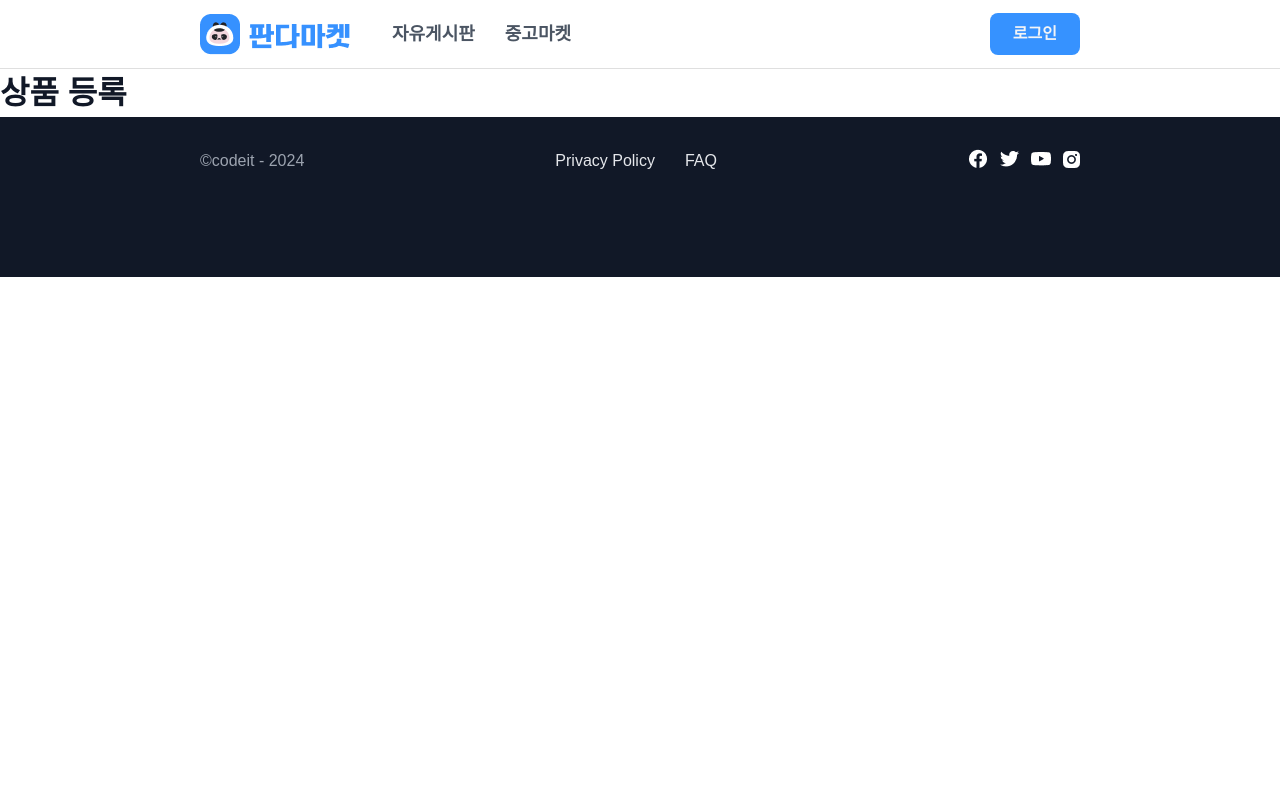
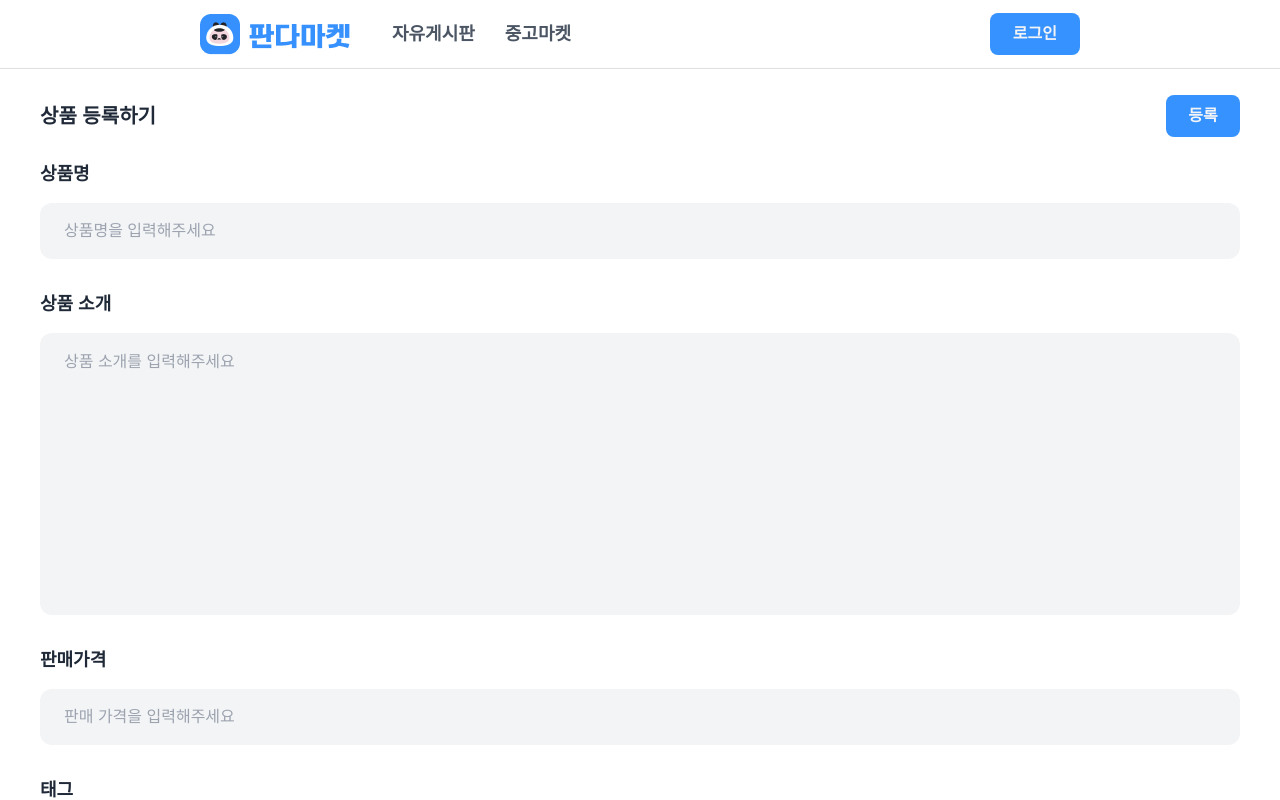
Before and after one commit to codeit-sprint-fullstack/17-sprint-mission-fe, a React (Vite) app: page /registration in a window 1280 px wide. Shown: the top 800 px of the page. Built offline with nearby package versions, Linux system fonts and the light colour scheme; no server answers; a web font is replaced by a local one.

Commit message:
feat: 상품 등록 페이지 PC 화면 구현 및 상품 등록 API 연동

```diff
--- a/src/api/products.js
+++ b/src/api/products.js
@@ -9,3 +9,8 @@ export async function getProducts({ page = 1, pageSize = 10, keyword, signal } =
   const res = await axiosInstance.get('/products', { params, signal })
   return res.data
 }
+
+export async function createProduct(body) {
+  const res = await axiosInstance.post('/products', body)
+  return res.data
+}
--- /dev/null
+++ b/src/pages/RegistrationPage.css
@@ -0,0 +1,92 @@
+.registration {
+  display: flex;
+  flex-direction: column;
+  gap: 24px;
+  max-width: 1200px;
+  margin: 26px auto 162px;
+}
+
+.registration-header {
+  display: flex;
+  align-items: center;
+  justify-content: space-between;
+  height: 42px;
+}
+
+.registration-title {
+  font-size: 20px;
+  font-weight: 700;
+  line-height: 32px;
+  color: var(--color-gray-800);
+}
+
+.registration-submit {
+  width: 74px;
+  height: 42px;
+  border: 0;
+  border-radius: 8px;
+  background-color: var(--color-primary-100);
+  color: var(--color-gray-100);
+  font-size: 16px;
+  font-weight: 600;
+  line-height: 26px;
+  cursor: pointer;
+}
+
+.registration-submit:disabled {
+  background-color: var(--color-gray-400);
+  cursor: default;
+}
+
+.registration-fields {
+  display: flex;
+  flex-direction: column;
+  gap: 32px;
+}
+
+.registration-field {
+  display: flex;
+  flex-direction: column;
+  gap: 16px;
+}
+
+.registration-label {
+  font-size: 18px;
+  font-weight: 700;
+  line-height: 26px;
+  color: var(--color-gray-800);
+}
+
+.registration-field input,
+.registration-field textarea {
+  width: 100%;
+  border: 0;
+  border-radius: 12px;
+  outline: 0;
+  background-color: var(--color-gray-100);
+  font-size: 16px;
+  line-height: 26px;
+  color: var(--color-gray-800);
+}
+
+.registration-field input {
+  height: 56px;
+  padding: 0 24px;
+}
+
+.registration-field textarea {
+  height: 282px;
+  padding: 16px 24px;
+  resize: none;
+}
+
+.registration-field input::placeholder,
+.registration-field textarea::placeholder {
+  color: var(--color-gray-400);
+}
+
+.registration-error {
+  font-size: 16px;
+  line-height: 26px;
+  color: var(--color-error);
+}
--- a/src/pages/RegistrationPage.jsx
+++ b/src/pages/RegistrationPage.jsx
@@ -1,5 +1,88 @@
+import { useState } from 'react'
+import { useNavigate } from 'react-router-dom'
+import { createProduct } from '../api/products'
+import './RegistrationPage.css'
+
 function RegistrationPage() {
-    return <h1>상품 등록</h1>
+  const navigate = useNavigate()
+  const [name, setName] = useState('')
+  const [description, setDescription] = useState('')
+  const [price, setPrice] = useState('')
+  const [tag, setTag] = useState('')
+  const [isSubmitting, setIsSubmitting] = useState(false)
+  const [error, setError] = useState('')
+
+  const handleSubmit = async (e) => {
+    e.preventDefault()
+    setIsSubmitting(true)
+    setError('')
+    try {
+      const product = await createProduct({
+        name,
+        description,
+        price: Number(price),
+        tags: [],
+      })
+      navigate(`/items/${product.id}`)
+    } catch (err) {
+      setError(err.response?.data?.message ?? '상품을 등록하지 못했어요.')
+      setIsSubmitting(false)
+    }
+  }
+
+  return (
+    <form className="registration" onSubmit={handleSubmit}>
+      <div className="registration-header">
+        <h1 className="registration-title">상품 등록하기</h1>
+        <button
+          type="submit"
+          className="registration-submit"
+          disabled={isSubmitting}
+        >
+          등록
+        </button>
+      </div>
+      <div className="registration-fields">
+        <label className="registration-field">
+          <span className="registration-label">상품명</span>
+          <input
+            type="text"
+            value={name}
+            onChange={(e) => setName(e.target.value)}
+            placeholder="상품명을 입력해주세요"
+          />
+        </label>
+        <label className="registration-field">
+          <span className="registration-label">상품 소개</span>
+          <textarea
+            value={description}
+            onChange={(e) => setDescription(e.target.value)}
+            placeholder="상품 소개를 입력해주세요"
+          />
+        </label>
+        <label className="registration-field">
+          <span className="registration-label">판매가격</span>
+          <input
+            type="text"
+            inputMode="numeric"
+            value={price}
+            onChange={(e) => setPrice(e.target.value)}
+            placeholder="판매 가격을 입력해주세요"
+          />
+        </label>
+        <label className="registration-field">
+          <span className="registration-label">태그</span>
+          <input
+            type="text"
+            value={tag}
+            onChange={(e) => setTag(e.target.value)}
+            placeholder="태그를 입력해주세요"
+          />
+        </label>
+      </div>
+      {error && <p className="registration-error">{error}</p>}
+    </form>
+  )
 }
 
 export default RegistrationPage
```
